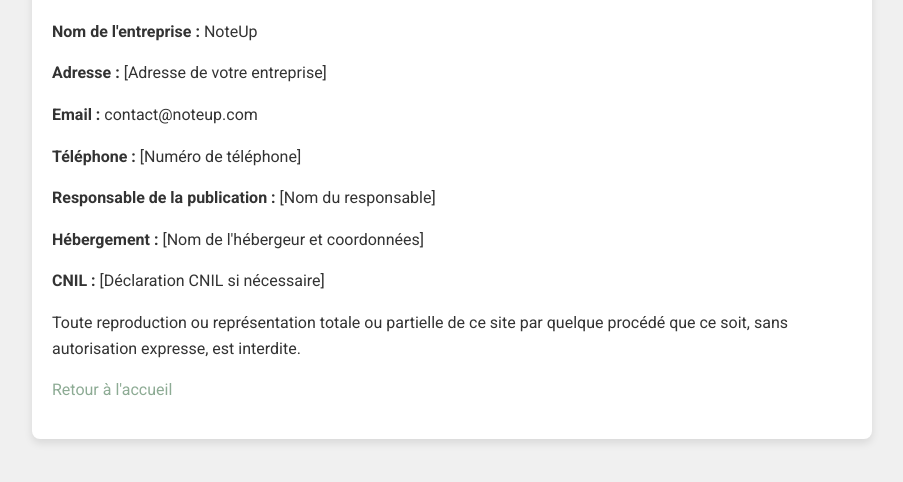
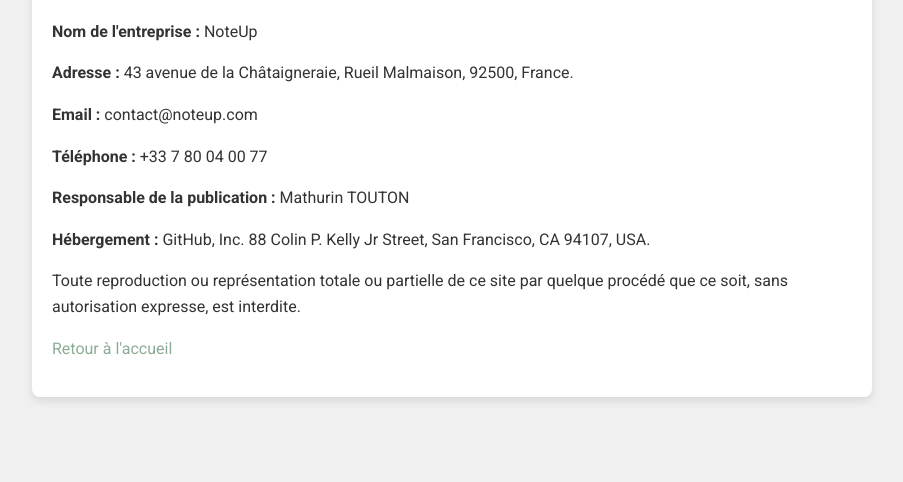
Before and after one commit to Note-Up/NoteUp, a plain HTML site: page mentions-legales.html in a window 1280 px wide. Shown: the part 132-614 px from the top of the page, without its empty margins (188-1091 px from the left). Drawn offline with Linux system fonts and the light colour scheme.

Commit message:
Update mentions-legales.html

```diff
--- a/mentions-legales.html
+++ b/mentions-legales.html
@@ -38,12 +38,11 @@
     <div class="content">
         <h1>Mentions légales</h1>
         <p><strong>Nom de l'entreprise :</strong> NoteUp</p>
-        <p><strong>Adresse :</strong> [Adresse de votre entreprise]</p>
+        <p><strong>Adresse :</strong> 43 avenue de la Châtaigneraie, Rueil Malmaison, 92500, France.</p>
         <p><strong>Email :</strong> contact@noteup.com</p>
-        <p><strong>Téléphone :</strong> [Numéro de téléphone]</p>
-        <p><strong>Responsable de la publication :</strong> [Nom du responsable]</p>
-        <p><strong>Hébergement :</strong> [Nom de l'hébergeur et coordonnées]</p>
-        <p><strong>CNIL :</strong> [Déclaration CNIL si nécessaire]</p>
+        <p><strong>Téléphone :</strong> +33 7 80 04 00 77</p>
+        <p><strong>Responsable de la publication :</strong> Mathurin TOUTON</p>
+        <p><strong>Hébergement :</strong> GitHub, Inc. 88 Colin P. Kelly Jr Street, San Francisco, CA 94107, USA.</p>
         <p>Toute reproduction ou représentation totale ou partielle de ce site par quelque procédé que ce soit, sans autorisation expresse, est interdite.</p>
         <p><a href="index.html">Retour à l'accueil</a></p>
     </div>
```
